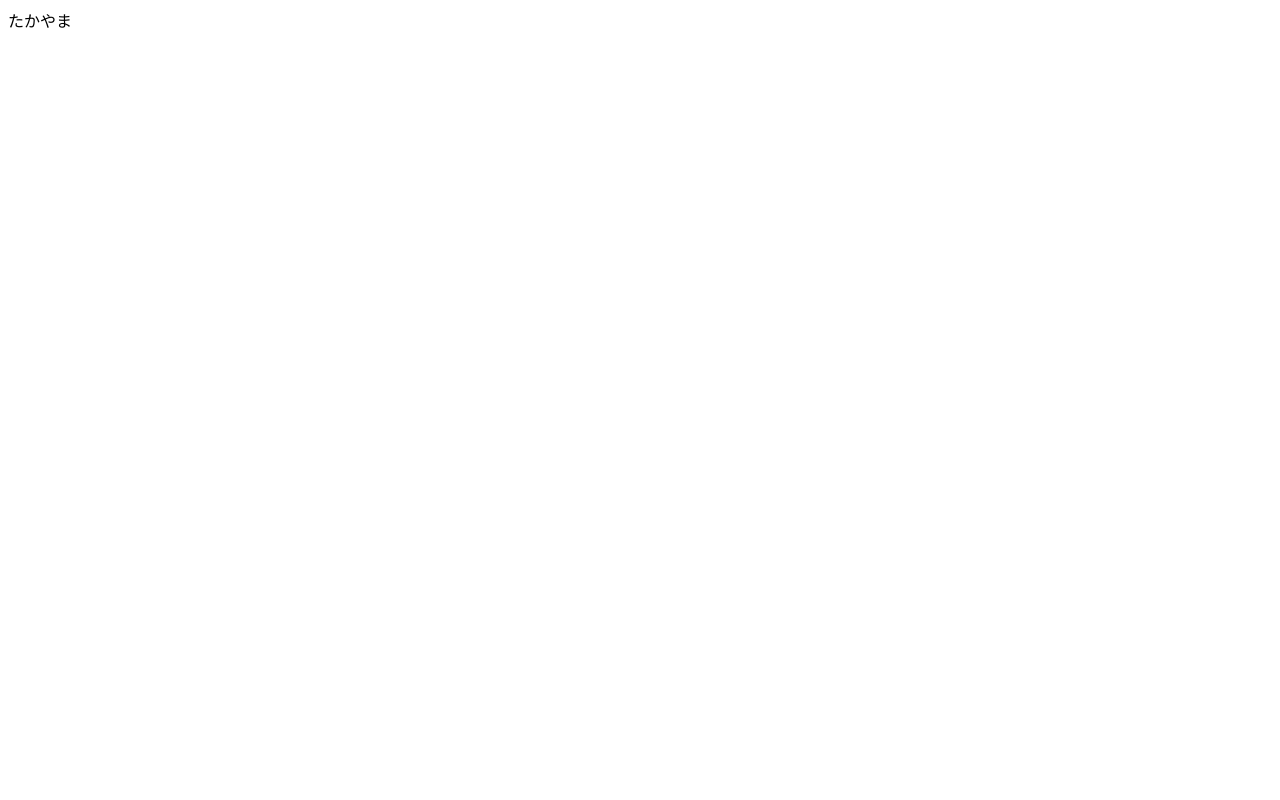
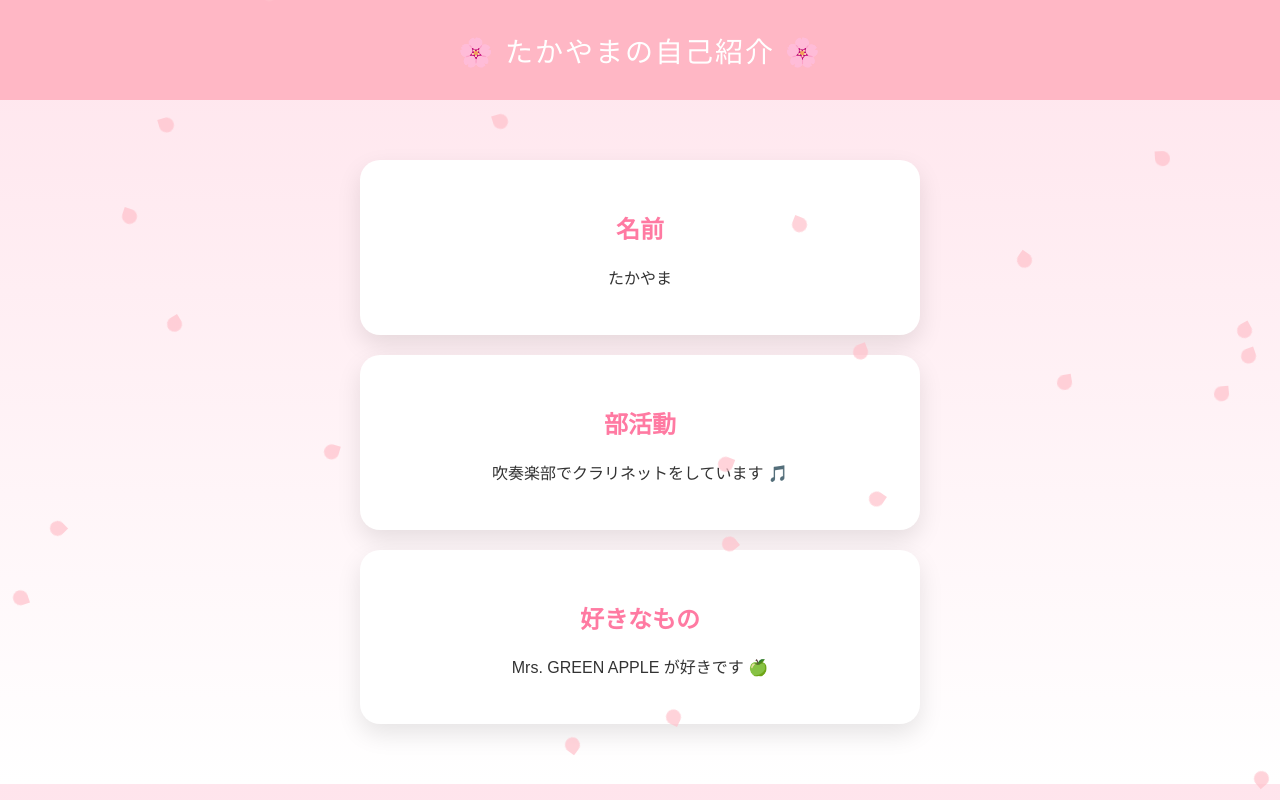
Before and after one commit to CheeseDaifuku/profile, a plain HTML site: page index.html in a window 1280 px wide. Drawn offline with Linux system fonts and the light colour scheme.

Commit message:
Update index.html

```diff
--- a/index.html
+++ b/index.html
@@ -1 +1,119 @@
-たかやま
+<!DOCTYPE html>
+<html lang="ja">
+<head>
+  <meta charset="UTF-8">
+  <title>たかやまの自己紹介</title>
+  <style>
+    body {
+      margin: 0;
+      font-family: "Hiragino Kaku Gothic ProN", sans-serif;
+      background: linear-gradient(#ffe4ec, #ffffff);
+      color: #333;
+      text-align: center;
+    }
+
+    header {
+      background-color: #ffb7c5;
+      padding: 30px;
+      color: white;
+      font-size: 28px;
+      letter-spacing: 2px;
+    }
+
+    .container {
+      padding: 40px;
+    }
+
+    .card {
+      background: white;
+      border-radius: 20px;
+      padding: 30px;
+      margin: 20px auto;
+      max-width: 500px;
+      box-shadow: 0 10px 25px rgba(0,0,0,0.1);
+    }
+
+    h2 {
+      color: #ff7aa2;
+    }
+
+    .sakura {
+      position: fixed;
+      top: 0;
+      left: 0;
+      width: 100%;
+      height: 100%;
+      pointer-events: none;
+      overflow: hidden;
+    }
+
+    .petal {
+      position: absolute;
+      width: 15px;
+      height: 15px;
+      background: pink;
+      border-radius: 50% 50% 50% 0;
+      opacity: 0.7;
+      animation: fall linear infinite;
+    }
+
+    @keyframes fall {
+      0% {
+        transform: translateY(-10vh) rotate(0deg);
+      }
+      100% {
+        transform: translateY(110vh) rotate(360deg);
+      }
+    }
+
+  </style>
+</head>
+<body>
+
+<header>
+  🌸 たかやまの自己紹介 🌸
+</header>
+
+<div class="container">
+
+  <div class="card">
+    <h2>名前</h2>
+    <p>たかやま</p>
+  </div>
+
+  <div class="card">
+    <h2>部活動</h2>
+    <p>吹奏楽部でクラリネットをしています 🎵</p>
+  </div>
+
+  <div class="card">
+    <h2>好きなもの</h2>
+    <p>Mrs. GREEN APPLE が好きです 🍏</p>
+  </div>
+
+</div>
+
+<div class="sakura" id="sakura"></div>
+
+<script>
+  const sakura = document.getElementById("sakura");
+
+  function createPetal() {
+    const petal = document.createElement("div");
+    petal.classList.add("petal");
+
+    petal.style.left = Math.random() * 100 + "vw";
+    petal.style.animationDuration = (Math.random() * 3 + 2) + "s";
+
+    sakura.appendChild(petal);
+
+    setTimeout(() => {
+      petal.remove();
+    }, 5000);
+  }
+
+  setInterval(createPetal, 200);
+</script>
+
+</body>
+</html>
```
